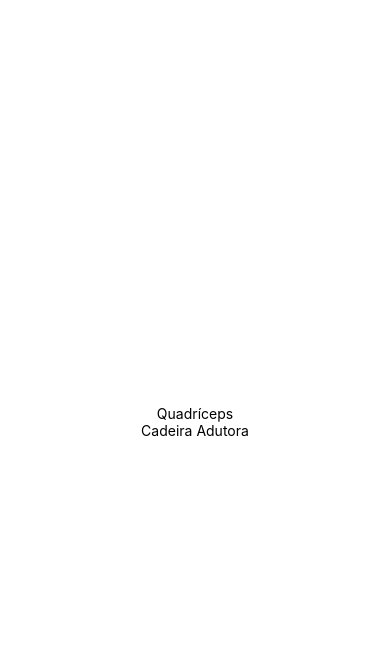
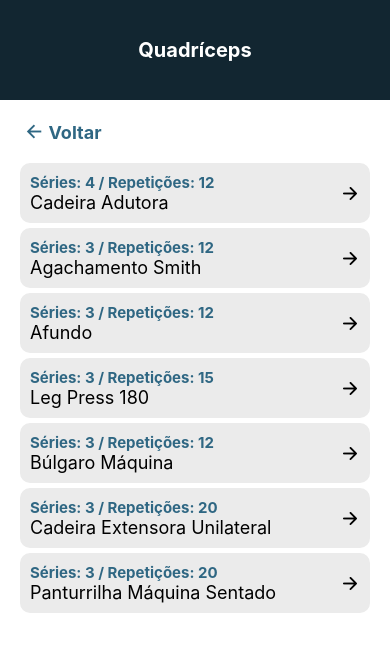
Before and after one commit to Euro-beat/fiap-crossplat-skiefite, a React Native app: screen / in a window 390 px wide. Shown: the top 652 px of the page. Built offline with nearby package versions, Linux system fonts and the light colour scheme.

Commit message:
feat (checkpoint-01): components feitos para telas de exercícios e juntados em <ExerciseMain>

```diff
--- a/App.js
+++ b/App.js
@@ -1,12 +1,11 @@
-import { StatusBar } from 'expo-status-bar';
-import { StyleSheet, Text, View } from 'react-native';
-import { trainSets } from './quadriceps.jsx'
+import { StyleSheet, View } from 'react-native';
+import { trainingSplit } from './trainingSplit.js'
+import ExerciseMain from './exerciseMain.jsx'
 
 export default function App() {
   return (
     <View style={styles.container}>
-      <Text>{Object.keys(trainSets)}</Text>
-      <Text>{trainSets["Quadríceps"][0].exercise}</Text>
+      <ExerciseMain trainingSplitShow={trainingSplit['quadriceps']}/>{/* Opções disponíveis: (quadriceps, costasBiceps) */}
     </View>
   );
 }
@@ -15,7 +14,6 @@ const styles = StyleSheet.create({
   container: {
     flex: 1,
     backgroundColor: '#fff',
-    alignItems: 'center',
     justifyContent: 'center',
   },
 });
--- /dev/null
+++ b/exerciseList.jsx
@@ -0,0 +1,39 @@
+import { StyleSheet, Text, View, TouchableOpacity } from 'react-native';
+import { Ionicons } from '@expo/vector-icons';
+/* Ideia:
+passar o trainingSplit['quadriceps']['exercises'] direto no component.
+*/
+
+export default function ExerciseList({trainingSplitList}) {
+  return (
+    <TouchableOpacity style={styles.trainingSplitCard} activeOpacity={0.7}>
+        <View>
+            <Text style={styles.cardSubtitle}>Séries: {trainingSplitList.sets} / Repetições: {trainingSplitList.reps}</Text>
+            <Text style={styles.cardTitle}>{trainingSplitList.exercise}</Text>
+        </View>
+
+        <Ionicons name='arrow-forward' size={20}/>
+    </TouchableOpacity>
+  );
+}
+
+const styles = StyleSheet.create({
+    trainingSplitCard: {
+        flexDirection: 'row',
+        alignItems: 'center',
+        justifyContent: 'space-between',
+
+        backgroundColor: '#ebebeb',
+        borderRadius: 10,
+        padding: 10,
+        marginBottom: 5,
+    },
+    cardSubtitle: {
+      color: '#2F6783',
+      fontWeight: 'bold',
+      fontSize: 15
+    },
+    cardTitle: {
+        fontSize: 18
+    }
+});
--- /dev/null
+++ b/exerciseMain.jsx
@@ -0,0 +1,69 @@
+import { StyleSheet, Text, View, TouchableOpacity, Platform, StatusBar, FlatList } from 'react-native';
+import ExerciseList from './exerciseList'
+import { Ionicons } from '@expo/vector-icons';
+/* Ideia:
+passar o trainingSplit['quadriceps'] direto no component.
+*/
+
+export default function ExerciseMain({trainingSplitShow}) {
+  return (
+    <View style={styles.mainContainer}>
+
+        <View style={styles.titleContainer}>
+          <Text style={styles.title}>{trainingSplitShow['title']}</Text>
+        </View>
+
+        <View style={styles.whiteContainer}>
+
+          <TouchableOpacity  /* onPress={} alterar quando for fazer multi telas*/>
+            <Text style={styles.backButton}> <Ionicons name='arrow-back-sharp' size={20}/> Voltar</Text>
+          </TouchableOpacity>
+
+          <FlatList
+            data={trainingSplitShow['exercises']}
+            keyExtractor={(item) => item.id}
+            renderItem={({item}) => (
+              <ExerciseList trainingSplitList={item}/>
+            )}
+          />
+        </View>
+
+    </View>
+  );
+}
+
+const styles = StyleSheet.create({
+    mainContainer: {
+        flex: 1,
+        justifyContent: 'flex-start',
+        alignItems: 'stretch'
+    },
+    whiteContainer: {
+      margin: 20
+    },
+    titleContainer: {
+
+      width: '100%',
+      height: 100,
+      backgroundColor: '#122631',
+
+      alignItems: 'center',
+      justifyContent: 'center',
+
+      paddingTop: Platform.OS === 'android' ? StatusBar.currentHeight: 0, // Pesquisando sobre alinhar no topo, dica que a IA deu.
+
+    },
+    title: {
+
+      color: '#ffffff',
+      fontWeight: 'bold',
+      fontSize: 20,
+
+    },
+    backButton: {
+      color: '#2F6783',
+      fontWeight: 'bold',
+      fontSize: 18,
+      marginBottom: 20
+    }
+});
--- a/quadriceps.jsx
+++ /dev/null
@@ -1,46 +0,0 @@
-export const trainSets = {
-    'Quadríceps': [
-        {
-            id: "1",
-            exercise: "Cadeira Adutora",
-            series: 4,
-            reps: 12
-        },
-        {
-            id: "2",
-            exercise: "Agachamento Smith",
-            series: 3,
-            reps: 12
-        },
-        {
-            id: "3",
-            exercise: "Afundo",
-            series: 3,
-            reps: 12
-        },
-        {
-            id: "4",
-            exercise: "Leg Press 180",
-            series: 3,
-            reps: 15
-        },
-        {
-            id: "5",
-            exercise: "Búlgaro Máquina",
-            series: 3,
-            reps: 12
-        },
-        {
-            id: "6",
-            exercise: "Cadeira Extensora Unilateral",
-            series: 3,
-            reps: 20
-        },
-        {
-            id: "7",
-            exercise: "Panturrilha Máquina Sentado",
-            series: 3,
-            reps: 20
-        }
-    ],
-};
--- /dev/null
+++ b/trainingSplit.js
@@ -0,0 +1,90 @@
+export const trainingSplit = {
+    'quadriceps': {
+        title: "Quadríceps",
+        exercises: [
+            {
+                id: "1",
+                exercise: "Cadeira Adutora",
+                sets: 4,
+                reps: 12
+            },
+            {
+                id: "2",
+                exercise: "Agachamento Smith",
+                sets: 3,
+                reps: 12
+            },
+            {
+                id: "3",
+                exercise: "Afundo",
+                sets: 3,
+                reps: 12
+            },
+            {
+                id: "4",
+                exercise: "Leg Press 180",
+                sets: 3,
+                reps: 15
+            },
+            {
+                id: "5",
+                exercise: "Búlgaro Máquina",
+                sets: 3,
+                reps: 12
+            },
+            {
+                id: "6",
+                exercise: "Cadeira Extensora Unilateral",
+                sets: 3,
+                reps: 20
+            },
+            {
+                id: "7",
+                exercise: "Panturrilha Máquina Sentado",
+                sets: 3,
+                reps: 20
+            }
+        ]
+    },
+    'costasBiceps': {
+        title: "Costas, bíceps",
+        exercises: [
+            {
+                id: "1",
+                exercise: "Puxada Supinada Articulada",
+                sets: 4,
+                reps: 12
+            },
+            {
+                id: "2",
+                exercise: "Puxada Aberta Articulada",
+                sets: 3,
+                reps: 12
+            },
+            {
+                id: "3",
+                exercise: "Remada Cavalinho",
+                sets: 3,
+                reps: 12
+            },
+            {
+                id: "4",
+                exercise: "Crucifixo Invertido Máquina",
+                sets: 3,
+                reps: 15
+            },
+            {
+                id: "5",
+                exercise: "Rosca Scott",
+                sets: 3,
+                reps: 12
+            },
+            {
+                id: "6",
+                exercise: "Rosca Direta Barra",
+                sets: 3,
+                reps: 20
+            }
+        ]
+    }
+};
```
